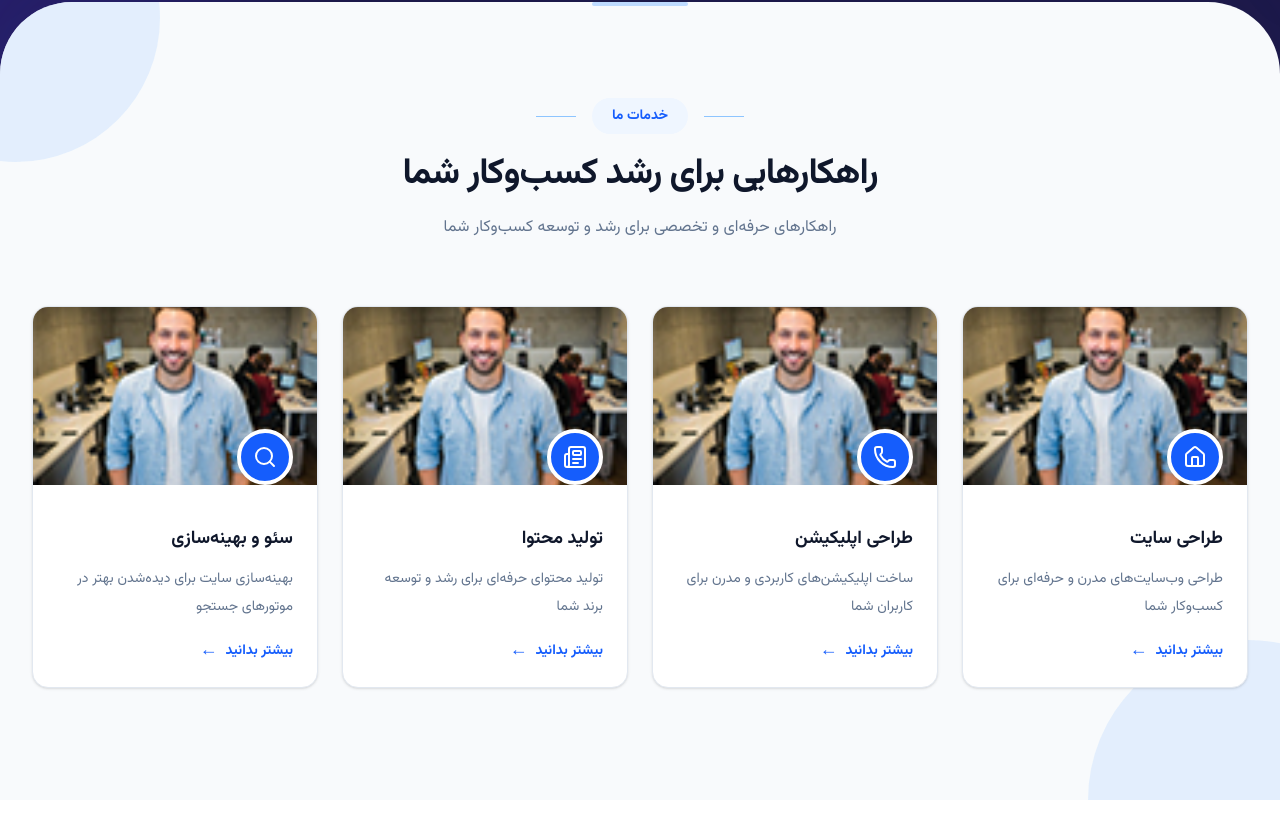
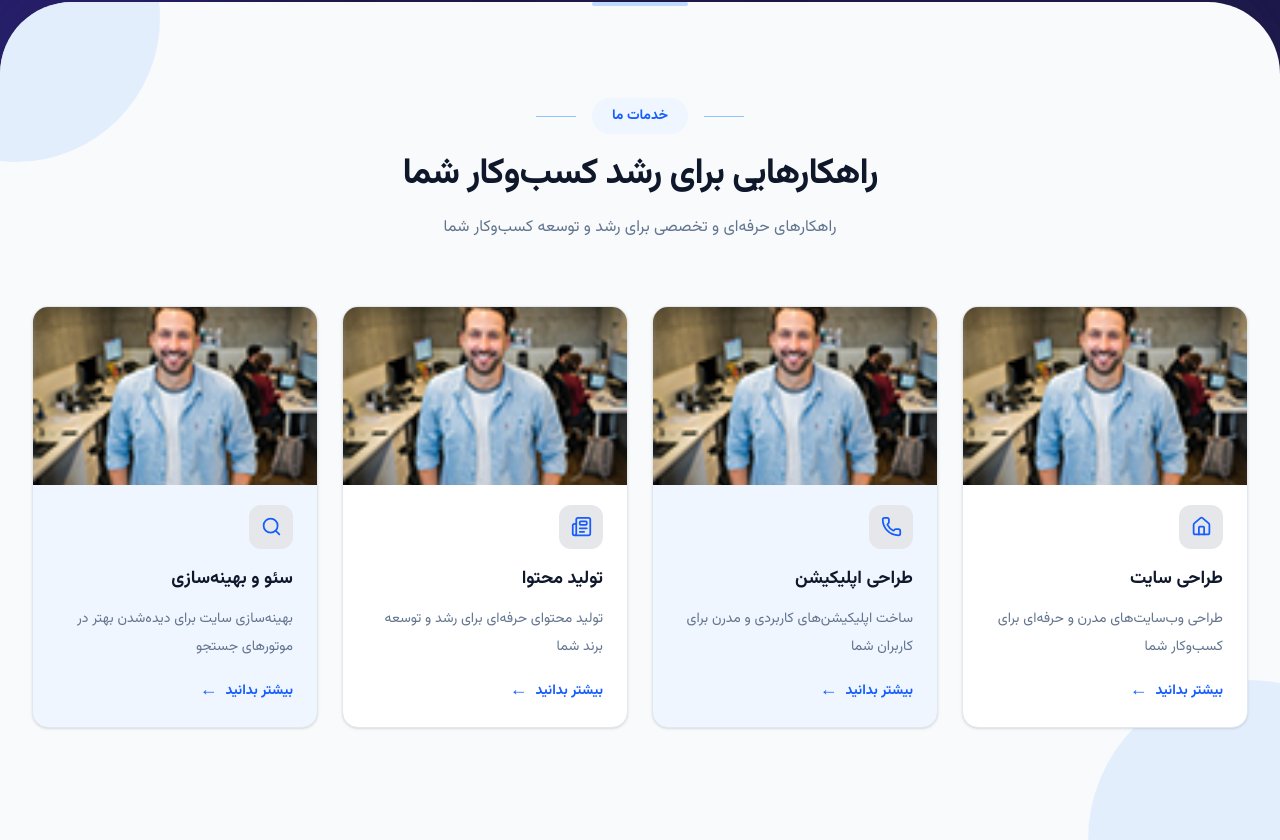
Before and after one commit to Vahid-developer/company-website, a React (Vite) app: page / in a window 1280 px wide. Shown: the part 834-1674 px from the top of the page. Before the commit the page ends 1634 px from the top, so only its background shows below. Built offline with nearby package versions, Linux system fonts and the light colour scheme.

Commit message:
feat: add service card variants

```diff
--- a/src/components/ServiceCard.jsx
+++ b/src/components/ServiceCard.jsx
@@ -1,19 +1,30 @@
-function ServiceCard({ title, description, icon: Icon, image }) {
+function ServiceCard({
+  title,
+  description,
+  icon: Icon,
+  image,
+  variant,
+}) {
+  const cardBackground =
+    variant === "blue"
+      ? "bg-blue-50"
+      : "bg-white";
+
   return (
     <article
-      className="
+      className={`
         group
         overflow-hidden
         rounded-2xl
         border
         border-slate-200
-        bg-white
+        ${cardBackground}
         shadow-sm
         transition-all
         duration-300
         hover:-translate-y-1
         hover:shadow-xl
-      "
+      `}
     >
       {/* Image */}
       <div className="relative aspect-[16/10] overflow-hidden">
@@ -29,39 +40,42 @@ function ServiceCard({ title, description, icon: Icon, image }) {
             group-hover:scale-105
           "
         />
+      </div>
+
+      {/* Content */}
+      <div className="px-6 pb-6 pt-5 text-right">
 
         {/* Service Icon */}
         <div
           className="
-    absolute
-    bottom-0
-    right-6
-    translate-y-0
+            mb-4
             flex
-    h-14
-    w-14
+            h-11
+            w-11
             items-center
             justify-center
-    rounded-full
-    border-4
-    border-white
-    bg-blue-600
-    text-white
-    shadow-md
+            rounded-xl
+            bg-gray-200
+            text-blue-600
           "
         >
-  <Icon size={24} strokeWidth={2} />
-</div>
+          <Icon
+            size={21}
+            strokeWidth={2}
+          />
         </div>
 
-      {/* Content */}
-      <div className="px-6 pb-6 pt-10 text-right">
-        <h3 className="text-lg font-bold text-slate-900">{title}</h3>
+        {/* Title */}
+        <h3 className="text-lg font-bold text-slate-900">
+          {title}
+        </h3>
 
+        {/* Description */}
         <p className="mt-3 min-h-[56px] text-sm leading-7 text-slate-500">
           {description}
         </p>
 
+        {/* More */}
         <button
           type="button"
           className="
@@ -79,7 +93,11 @@ function ServiceCard({ title, description, icon: Icon, image }) {
           "
         >
           بیشتر بدانید
-          <span aria-hidden="true" className="text-lg leading-none">
+
+          <span
+            aria-hidden="true"
+            className="text-lg leading-none"
+          >
             ←
           </span>
         </button>
--- a/src/components/Services.jsx
+++ b/src/components/Services.jsx
@@ -1,9 +1,4 @@
-import {
-  House,
-  Phone,
-  Newspaper,
-  Search,
-} from "lucide-react";
+import { House, Phone, Newspaper, Search } from "lucide-react";
 
 import ServiceCard from "./ServiceCard";
 
@@ -12,29 +7,25 @@ import webDesignImage from "../assets/web-design.jpg";
 const services = [
   {
     title: "طراحی سایت",
-    description:
-      "طراحی وب‌سایت‌های مدرن و حرفه‌ای برای کسب‌وکار شما",
+    description: "طراحی وب‌سایت‌های مدرن و حرفه‌ای برای کسب‌وکار شما",
     icon: House,
     image: webDesignImage,
   },
   {
     title: "طراحی اپلیکیشن",
-    description:
-      "ساخت اپلیکیشن‌های کاربردی و مدرن برای کاربران شما",
+    description: "ساخت اپلیکیشن‌های کاربردی و مدرن برای کاربران شما",
     icon: Phone,
     image: webDesignImage,
   },
   {
     title: "تولید محتوا",
-    description:
-      "تولید محتوای حرفه‌ای برای رشد و توسعه برند شما",
+    description: "تولید محتوای حرفه‌ای برای رشد و توسعه برند شما",
     icon: Newspaper,
     image: webDesignImage,
   },
   {
     title: "سئو و بهینه‌سازی",
-    description:
-      "بهینه‌سازی سایت برای دیده‌شدن بهتر در موتورهای جستجو",
+    description: "بهینه‌سازی سایت برای دیده‌شدن بهتر در موتورهای جستجو",
     icon: Search,
     image: webDesignImage,
   },
@@ -42,7 +33,6 @@ const services = [
 
 function Services() {
   return (
-
     <section
       id="services"
       dir="rtl"
@@ -108,7 +98,6 @@ function Services() {
       />
 
       <div className="relative z-10 mx-auto max-w-8xl">
-
         {/* Section heading */}
         <div
           className="
@@ -183,13 +172,14 @@ function Services() {
             lg:grid-cols-4
           "
         >
-          {services.map((service) => (
+          {services.map((service, index) => (
             <ServiceCard
               key={service.title}
               title={service.title}
               description={service.description}
               icon={service.icon}
               image={service.image}
+              variant={index % 2 === 0 ? "light" : "blue"}
             />
           ))}
         </div>
```
Lines whose indentation alone changed are shown as unchanged.
